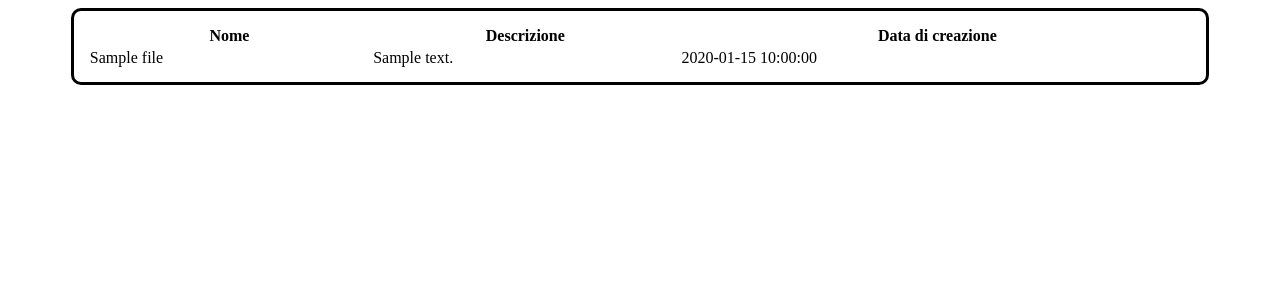
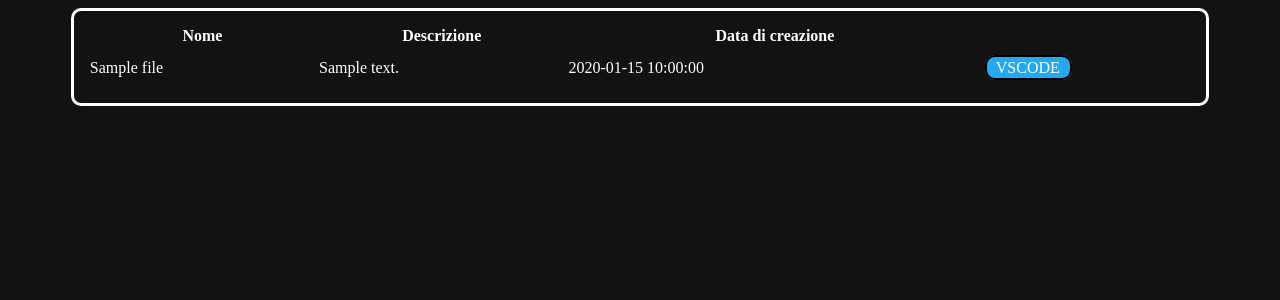
Before and after one commit to matteoraffoul/ProjectManager, a Flask app: template templates/index.html in a window 1280 px wide. Shown: the top 300 px of the page. Run offline with Flask 2, Linux system fonts and the light colour scheme; the template is opened without the code that fills it: most values are stand-ins (such as "Sample title", 1, 10 or a date in 2020); parts of the project's set-up code (start-up, migrations or seed data) failed here and were passed over.

Commit message:
VSCODE button

```diff
--- a/app.py
+++ b/app.py
@@ -6,7 +6,9 @@ from pprint import pprint
 app = Flask(__name__, static_url_path="")
 
 jsonName = "project.json"
-os.chdir("C:/Users/matte/Onedrive/Documenti/Project")
+# workingPath = "C:/Users/matte/Onedrive/Documenti/Project"
+workingPath = input("Inserisci il percorso dove sono presenti i progetti: ")
+os.chdir(workingPath)
 def unificaJson():
     lista = os.listdir()
     listaCartelle = []
@@ -14,8 +16,9 @@ def unificaJson():
         if not os.path.isfile(x):
             if controlloJson(x):
                 pathFile = x+"/"+jsonName
-                file = open(pathFile, "r")
-                fileJson = json.load(file)
+                with open(pathFile) as file:
+                    fileJson = json.load(file)
+                fileJson["path"] = workingPath + "/" + x
                 listaCartelle.append(fileJson)
     return listaCartelle
 
--- a/static/index.css
+++ b/static/index.css
@@ -1,3 +1,9 @@
+
+body{
+    background-color:  #121212;
+    color: #FFFFFF;
+    text-emphasis: 89% white;
+}
 
 table {
     border: solid;
@@ -6,3 +12,25 @@ table {
     padding: 1% 0 1% 1%;
     border-radius: 10px;
 }
+
+a {
+    border: solid black 2px;
+    border-radius: 10px;
+    padding: 1% 5% 1% 4%;
+    background-color: #23A8F2;
+    text-decoration: none;
+    color: white;
+}
+
+a:hover{
+    background-color: #106897;
+
+}
+
+tr{
+    padding-top: 10%;
+}
+
+tr td,tr th {
+    padding-bottom: 1%;
+  }
--- a/templates/index.html
+++ b/templates/index.html
@@ -22,6 +22,7 @@
             <td>{{el.name}}</td>
             <td>{{el.description}}</td>
             <td>{{el.creationDate}}</td>
+            <td>  <a href='vscode://file/{{el.path}}'>VSCODE</a>   <td>
         </tr>
         {% endfor %}
     </table>
```
